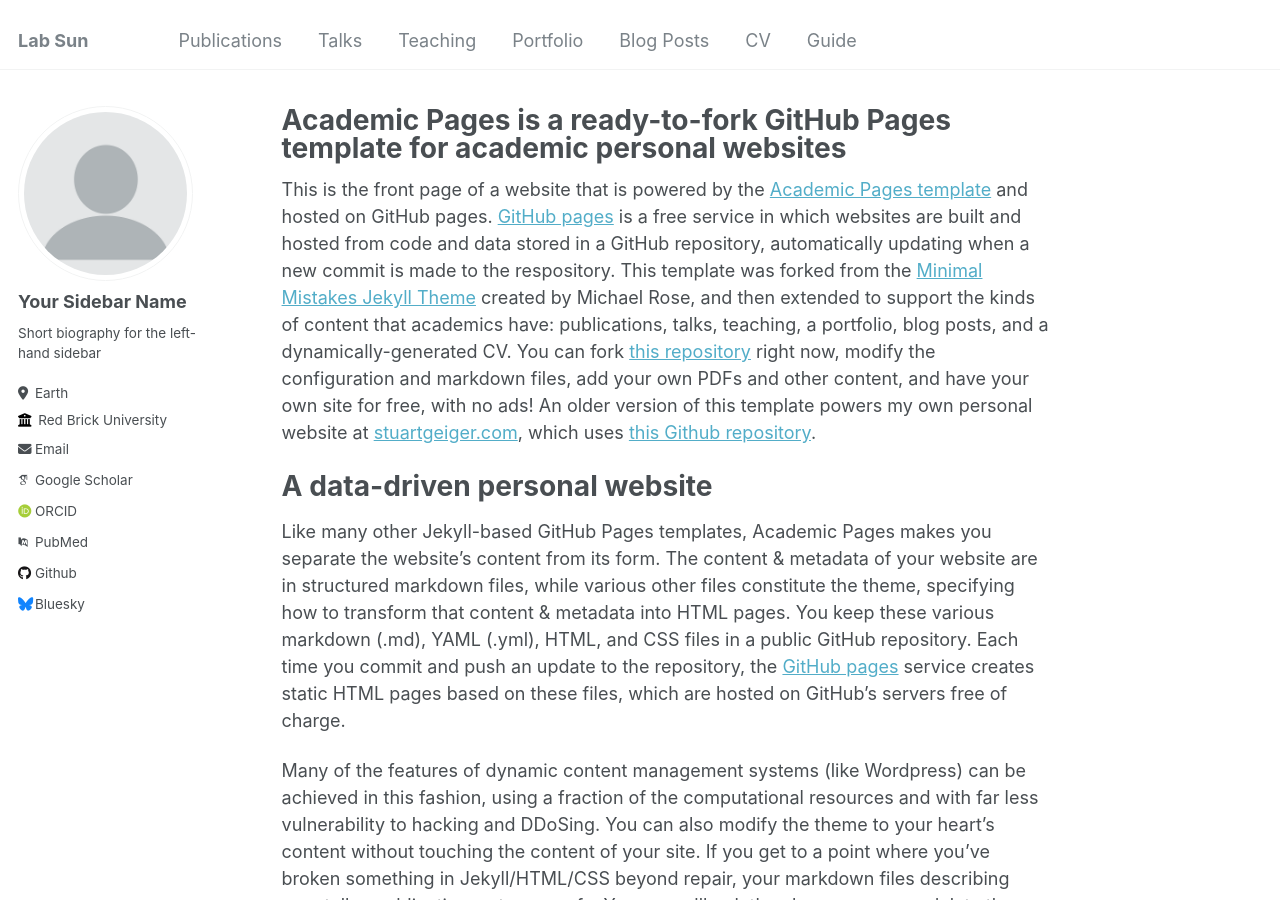
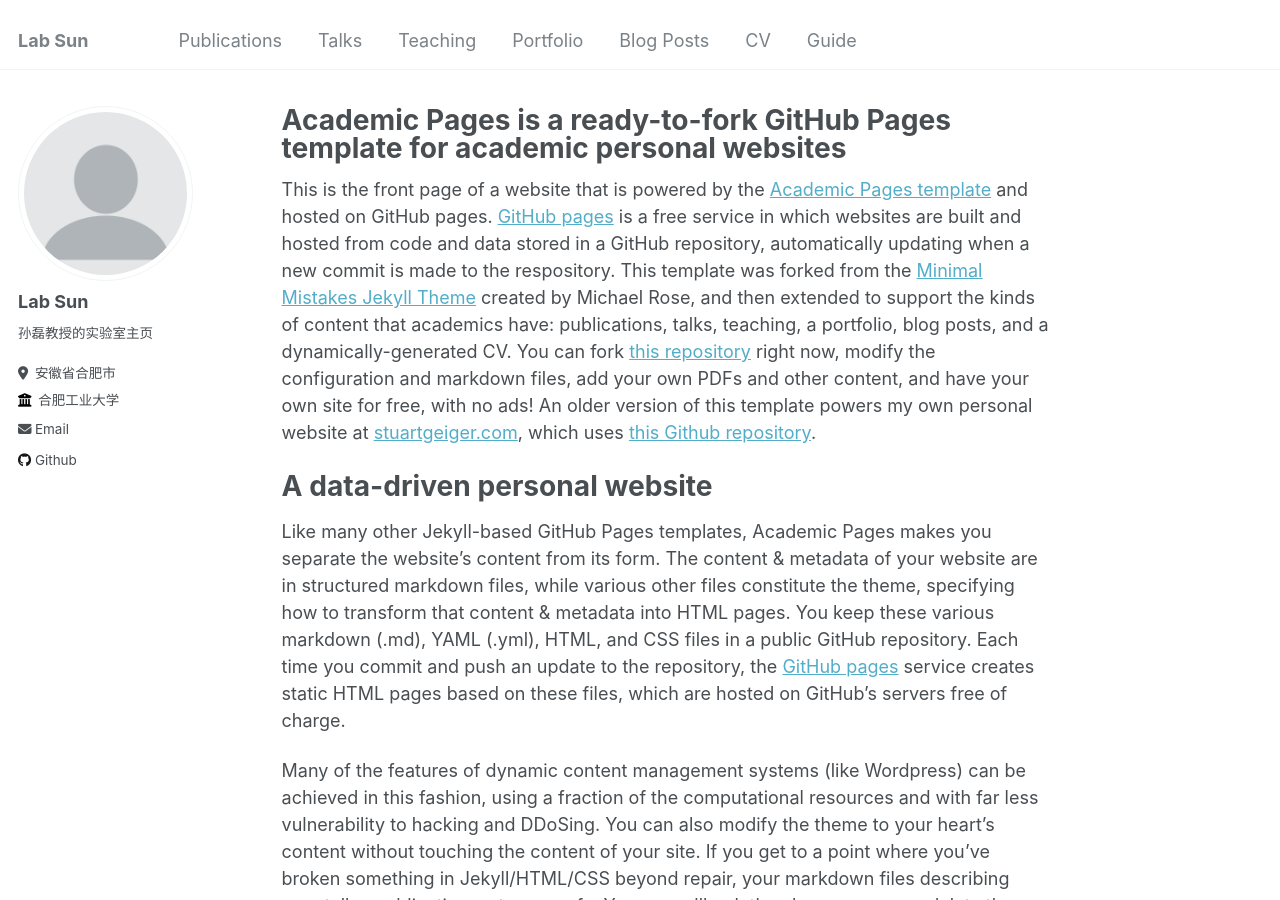
Before and after one commit to LabSunHFUT/LabSunHFUT.github.io, a Jekyll site: the page built from _pages/about.md, in a window 1280 px wide and 900 px high. Built offline with Jekyll 4.4.1, drawn with Linux system fonts in a browser that asks for light colours; some web fonts are replaced.

Commit message:
_config.yml

```diff
--- a/_config.yml
+++ b/_config.yml
@@ -14,7 +14,7 @@ name                     : &name "Your Name"
 description              : &description "personal description"
 url                      : "https://LabSunHFUT.github.io"
 baseurl                  : "" # the subpath of your site, e.g. "/blog"
-repository               : "academicpages/academicpages.github.io"
+repository               : "LabSunHFUT/LabSunHFUT.github.io"
 
 # Site Author - The following control what appear as part of the author content on the side bar.
 #               If a field is blank the icon and link will not appear, otherwise it will be shown.
@@ -22,22 +22,22 @@ repository               : "academicpages/academicpages.github.io"
 author:
   # Biographic information
   avatar           : "profile.png"
-  name             : "Your Sidebar Name"
+  name             : "Lab Sun"
   pronouns         : # example: "she/her"
-  bio              : "Short biography for the left-hand sidebar"
-  location         : "Earth"
-  employer         : "Red Brick University"
+  bio              : "孙磊教授的实验室主页"
+  location         : "安徽省合肥市"
+  employer         : "合肥工业大学"
   uri              : # URL
-  email            : "none@example.org"
+  email            : "leisun@hfut.edu.cn"
 
-  # Academic websites
-  arxiv            : # URL - Update with the correct link to your profile
-  googlescholar    : "https://scholar.google.com/citations?user=PS_CX0AAAAAJ"
-  impactstory      : # URL
-  orcid            : "http://orcid.org/yourorcidurl"
-  semantic         : # URL
-  pubmed           : "https://www.ncbi.nlm.nih.gov/pubmed/?term=john+snow"
-  researchgate     : # URL
+  # # Academic websites
+  # arxiv            : # URL - Update with the correct link to your profile
+  # googlescholar    : "https://scholar.google.com/citations?user=PS_CX0AAAAAJ"
+  # impactstory      : # URL
+  # orcid            : "http://orcid.org/yourorcidurl"
+  # semantic         : # URL
+  # pubmed           : "https://www.ncbi.nlm.nih.gov/pubmed/?term=john+snow"
+  # researchgate     : # URL
 
   # Repositories and software development
   bitbucket        : # Username - Update with your username on the site
@@ -47,31 +47,31 @@ author:
   kaggle           : # Username
   stackoverflow    : # User number or user number and name (i.e., use "1" or "1/jeff-atwood")
 
-  # Social media
-  bluesky          : "bsky.app" # Replace this with you Bluesky username
-  facebook         : # Username
-  flickr           : # Username
-  foursquare       : # Username
-  goodreads        : # Username
-  google_plus      : # Username
-  keybase          : # Username
-  instagram        : # Username
-  lastfm           : # Username
-  linkedin         : # Username
-  mastodon         : # URL
-  medium           : # URL
-  pinterest        : # Username
-  soundcloud       : # Username
-  steam            : # Username
-  telegram         : # URL
-  tumblr           : # Username
-  twitter          : # Username for X / Twitter
-  vine             : # Username
-  weibo            : # Username
-  wikipedia        : # Username
-  xing             : # Username
-  youtube          : # Username
-  zhihu            : # URL
+  # # Social media
+  # bluesky          : "bsky.app" # Replace this with you Bluesky username
+  # facebook         : # Username
+  # flickr           : # Username
+  # foursquare       : # Username
+  # goodreads        : # Username
+  # google_plus      : # Username
+  # keybase          : # Username
+  # instagram        : # Username
+  # lastfm           : # Username
+  # linkedin         : # Username
+  # mastodon         : # URL
+  # medium           : # URL
+  # pinterest        : # Username
+  # soundcloud       : # Username
+  # steam            : # Username
+  # telegram         : # URL
+  # tumblr           : # Username
+  # twitter          : # Username for X / Twitter
+  # vine             : # Username
+  # weibo            : # Username
+  # wikipedia        : # Username
+  # xing             : # Username
+  # youtube          : # Username
+  # zhihu            : # URL
 
 
 # Site Settings
```
